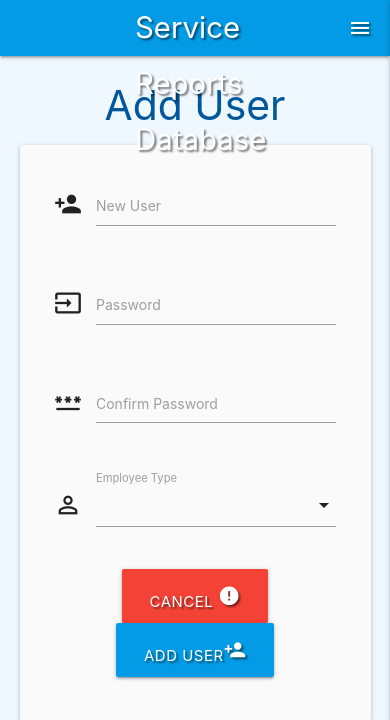
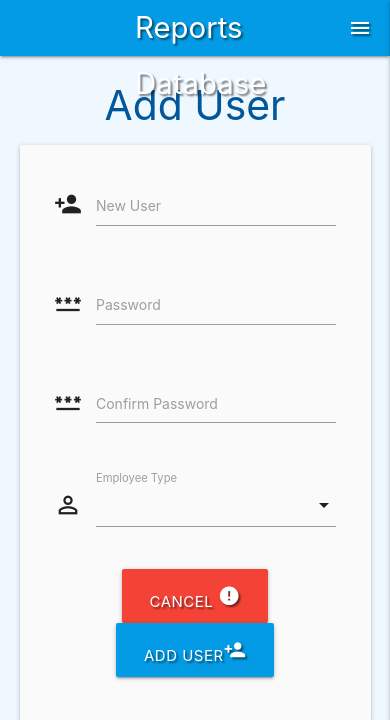
Before and after one commit to marks530/ms3_project, a Flask app: page /add_user in a window 390 px wide. Shown: the top 720 px of the page. Run offline with Flask 2, Linux system fonts and the light colour scheme; some libraries are stand-ins or nearby versions.

Commit message:
Update mobile navbar settings to match main navbar after mobile testing

```diff
--- a/templates/add_user.html
+++ b/templates/add_user.html
@@ -19,7 +19,7 @@
         <!-- add password -->
         <div class="row">
             <div class="input-field col s12">
-                <i class="material-icons prefix">input</i>
+                <i class="material-icons prefix">password</i>
                 <input id="password" name="password" minlength="3" maxlength="25"
                 type="text" class="validate" required>
                 <label for="password">Password</label>
--- a/templates/base.html
+++ b/templates/base.html
@@ -21,7 +21,7 @@
         <nav class= "nav-extended text-shadow light-blue darken-1">
             <div class="nav-wrapper">
               <a href="{{ url_for('get_serviceReports') }}" style = "margin-left: 25px;"
-              class="brand-logo">Service Reports Database</a>
+              class="brand-logo">Reports Database</a>
               <a href="#" data-target="mobile-demo" class="sidenav-trigger right"><i class="material-icons">menu</i></a>
               <ul class="right hide-on-med-and-down">
 
@@ -31,8 +31,7 @@
                     <li><a href="{{ url_for('add_record') }}">New Report</a></li>
                     {% if session.user|lower == "admin"|lower %}
                         <li><a href="{{ url_for('manage_users') }}">Manage Users</a></li>
-                        <li><a href="{{ url_for('manage_passwords') }}">Manage Passwords</a></li>
-                        <li><a href="{{ url_for('register') }}">Register New User</a></li>
+                        <li><a href="{{ url_for('register') }}">Register</a></li>
                     {% endif %}
                     <li><a href="{{ url_for('logout') }}">Log Out</a></li>
                 {% else %}
@@ -45,14 +44,13 @@
 
            <!--Mobile Navbar-->
           <ul class="sidenav" id="mobile-demo">
-            <li><h4 class="center-align light-blue-text text-darken-4">Service Manager</h4></li>>
-            <li><a href="{{ url_for('get_serviceReports') }}">Home</a></li>
+            <li><h4 class="center-align light-blue-text text-darken-4">Service Manager</h4></li>
+
                 {% if session.user %}
-                    <li><a href="{{ url_for('profile', username=session['user'], employee_type=session['empl']) }}">Profile</a></li>
-                    {% if session.empl|lower == "engineer|lower" %}
+                    <li><a href="{{ url_for('get_serviceReports') }}">Home</a></li>
+                    <li><a href="{{ url_for('profile', username=session['user']) }}">Profile</a></li>
                     <li><a href="{{ url_for('add_record') }}">New Record</a></li>
-                    {% endif %}
-                    {% if session.user|lower == "admin|lower" %}
+                    {% if session.user|lower == "admin"|lower %}
                         <li><a href="{{ url_for('manage_users') }}">Manage Users</a></li>
                         <li><a href="{{ url_for('register') }}">Register</a></li>
                     {% endif %}
```
Also changed, not shown: README.md.
